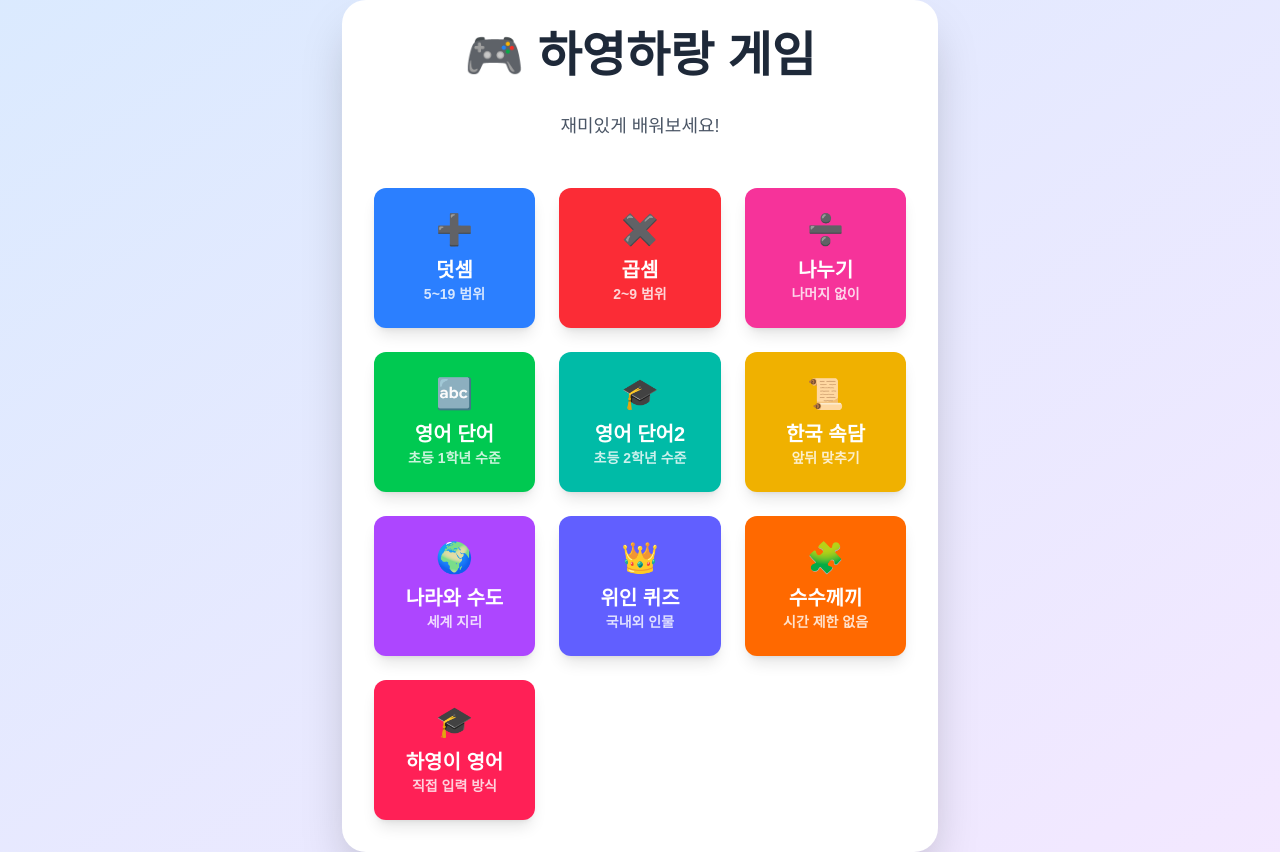
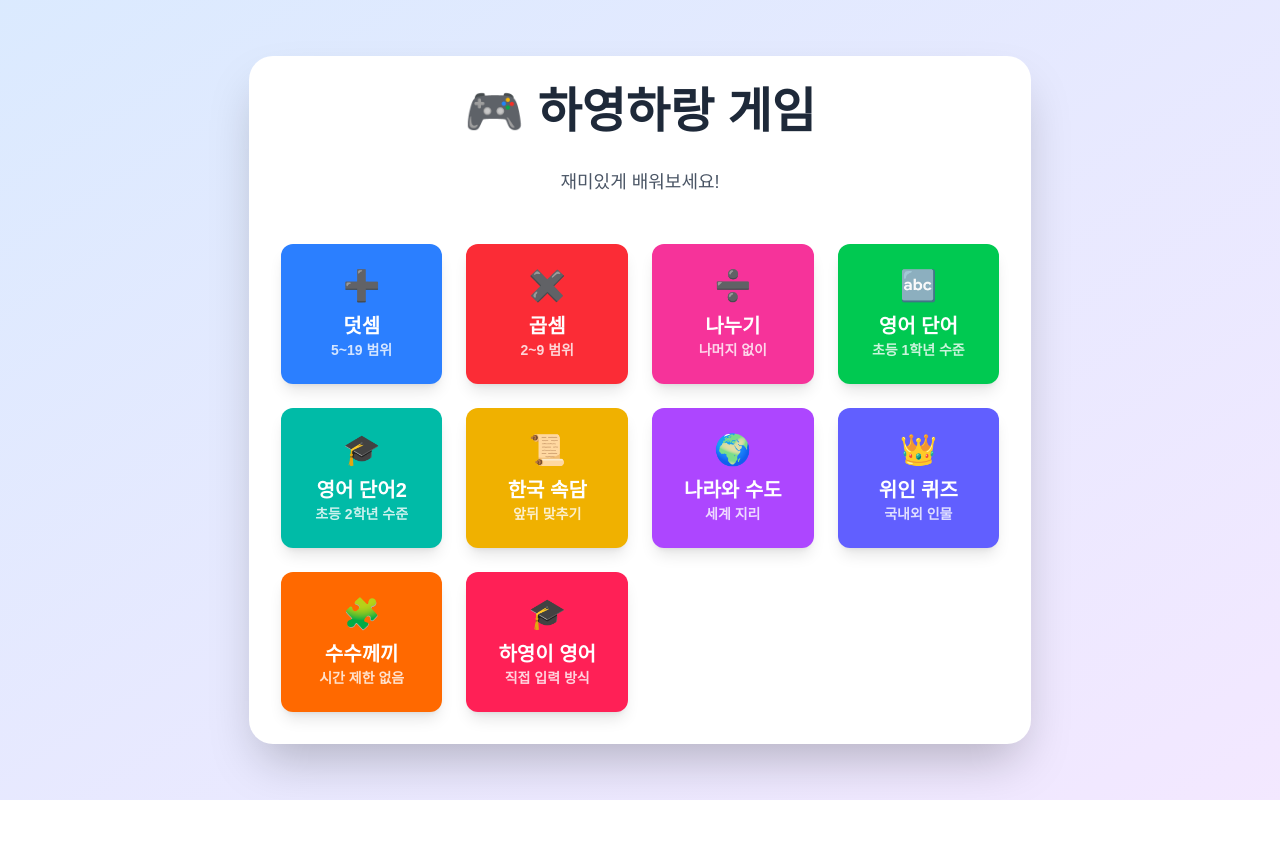
Before and after one commit to kingscom/learn_math, a Next.js app: page / in a window 1280 px wide. After the commit the page ends 800 px from the top, so only its background shows below. Built offline with nearby package versions, Linux system fonts and the light colour scheme.

Commit message:
하영이 영어 게임 추가3

```diff
--- a/src/components/EnglishKeyboard.tsx
+++ b/src/components/EnglishKeyboard.tsx
@@ -36,7 +36,7 @@ export default function EnglishKeyboard({
           ))}
         </div>
 
-        {/* 두 번째 줄 - 9개 버튼 */}
+        {/* 두 번째 줄 - 9개 버튼 + ' */}
         <div className="flex gap-1 lg:gap-2">
           <div className="flex-1"></div>
           {['a','s','d','f','g','h','j','k','l'].map(letter => (
@@ -49,6 +49,14 @@ export default function EnglishKeyboard({
               {letter}
             </button>
           ))}
+          {/* 작은따옴표 버튼 */}
+          <button
+            onClick={() => onLetterClick("'")}
+            disabled={showResult}
+            className="bg-white hover:bg-gray-100 disabled:bg-gray-300 text-black font-bold py-3 px-1 lg:py-4 lg:px-4 rounded-lg text-base lg:text-2xl transition-colors flex-1 shadow-md border border-gray-200"
+          >
+            '
+          </button>
           <div className="flex-1"></div>
         </div>
 
--- a/src/components/GameMenu.tsx
+++ b/src/components/GameMenu.tsx
@@ -7,11 +7,11 @@ interface GameMenuProps {
 export default function GameMenu({ onStartGame }: GameMenuProps) {
   return (
     <div className="flex min-h-screen items-center justify-center bg-gradient-to-br from-blue-100 to-purple-100">
-      <div className="text-center p-8 bg-white rounded-3xl shadow-2xl max-w-2xl mx-4">
+      <div className="text-center p-8 bg-white rounded-3xl shadow-2xl max-w-6xl mx-4">
         <h1 className="text-5xl font-bold text-gray-800 mb-8">🎮 하영하랑 게임</h1>
         <p className="text-lg text-gray-600 mb-12">재미있게 배워보세요!</p>
 
-        <div className="grid grid-cols-1 md:grid-cols-2 lg:grid-cols-3 gap-6">
+        <div className="grid grid-cols-1 md:grid-cols-2 lg:grid-cols-4 gap-6">
           <button
             onClick={() => onStartGame('addition')}
             className="w-full bg-blue-500 hover:bg-blue-600 text-white font-bold py-6 px-8 rounded-xl text-xl transition-colors shadow-lg"
@@ -86,7 +86,7 @@ export default function GameMenu({ onStartGame }: GameMenuProps) {
 
           <button
             onClick={() => onStartGame('riddle')}
-            className="w-full bg-orange-500 hover:bg-orange-600 text-white font-bold py-6 px-8 rounded-xl text-xl transition-colors shadow-lg md:col-span-2 lg:col-span-1"
+            className="w-full bg-orange-500 hover:bg-orange-600 text-white font-bold py-6 px-8 rounded-xl text-xl transition-colors shadow-lg"
           >
             <div className="text-3xl mb-2">🧩</div>
             <div>수수께끼</div>
@@ -95,7 +95,7 @@ export default function GameMenu({ onStartGame }: GameMenuProps) {
 
           <button
             onClick={() => onStartGame('hayoung')}
-            className="w-full bg-rose-500 hover:bg-rose-600 text-white font-bold py-6 px-8 rounded-xl text-xl transition-colors shadow-lg md:col-span-2 lg:col-span-1"
+            className="w-full bg-rose-500 hover:bg-rose-600 text-white font-bold py-6 px-8 rounded-xl text-xl transition-colors shadow-lg"
           >
             <div className="text-3xl mb-2">🎓</div>
             <div>하영이 영어</div>
```
